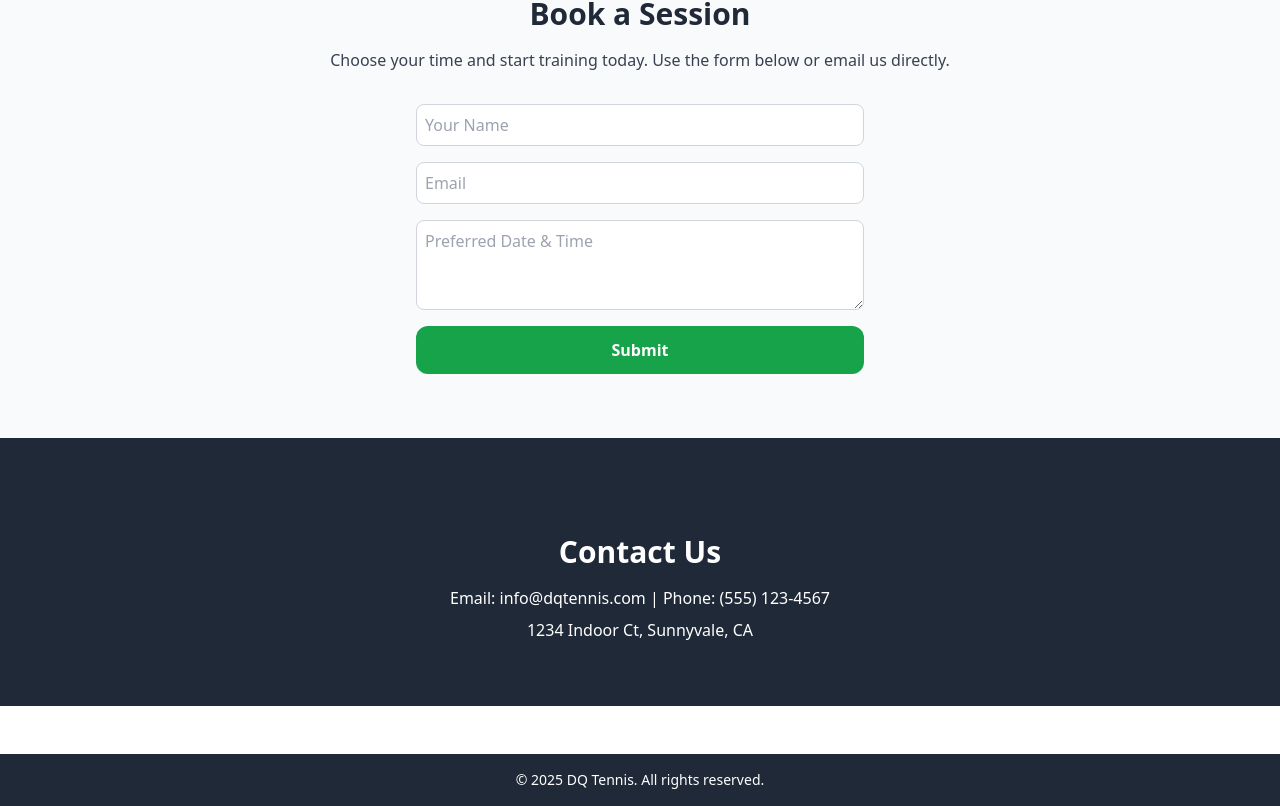
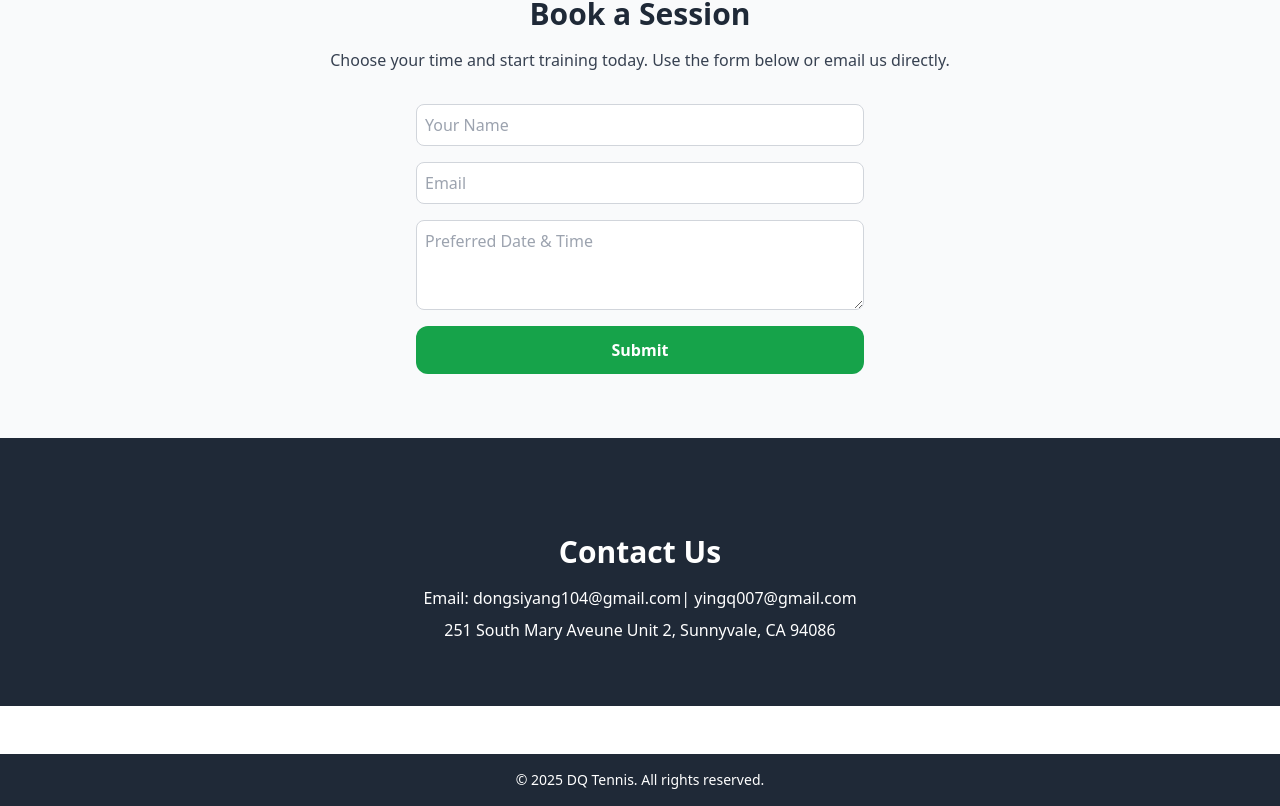
Before and after one commit to yingq007/dqtennis, a React (Vite) app: page / in a window 1280 px wide. Shown: the part 1872-2678 px from the top of the page. Built offline with nearby package versions, Linux system fonts and the light colour scheme.

Commit message:
Update business address

```diff
--- a/src/App.jsx
+++ b/src/App.jsx
@@ -143,8 +143,8 @@ export default function App() {
       {/* Contact */}
       <section id="contact" className="py-16 px-8 pt-24 text-center bg-gray-800 text-white">
         <h2 className="text-3xl font-semibold mb-4">Contact Us</h2>
-        <p>Email: info@dqtennis.com | Phone: (555) 123-4567</p>
-        <p className="mt-2">1234 Indoor Ct, Sunnyvale, CA</p>
+        <p>Email: dongsiyang104@gmail.com| yingq007@gmail.com </p>
+        <p className="mt-2">251 South Mary Aveune Unit 2, Sunnyvale, CA 94086</p>
       </section>
 
     {/* Footer */}
```
